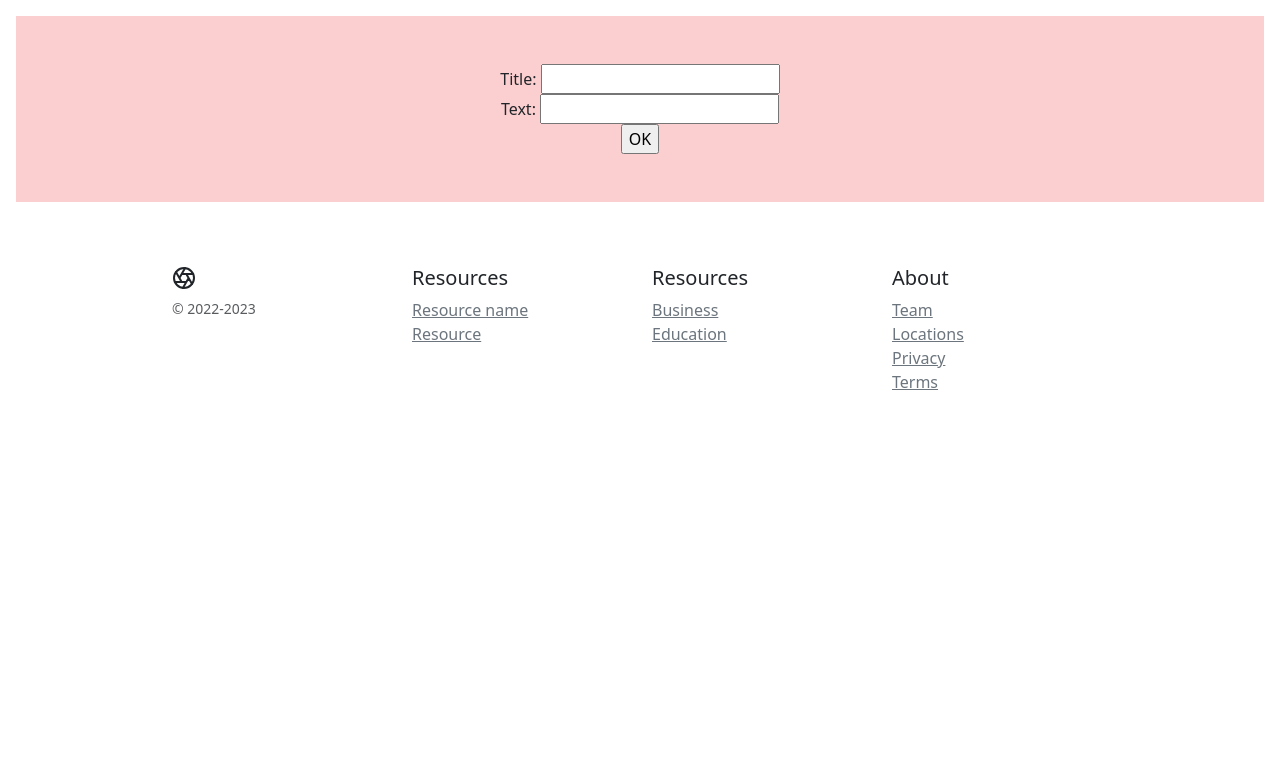
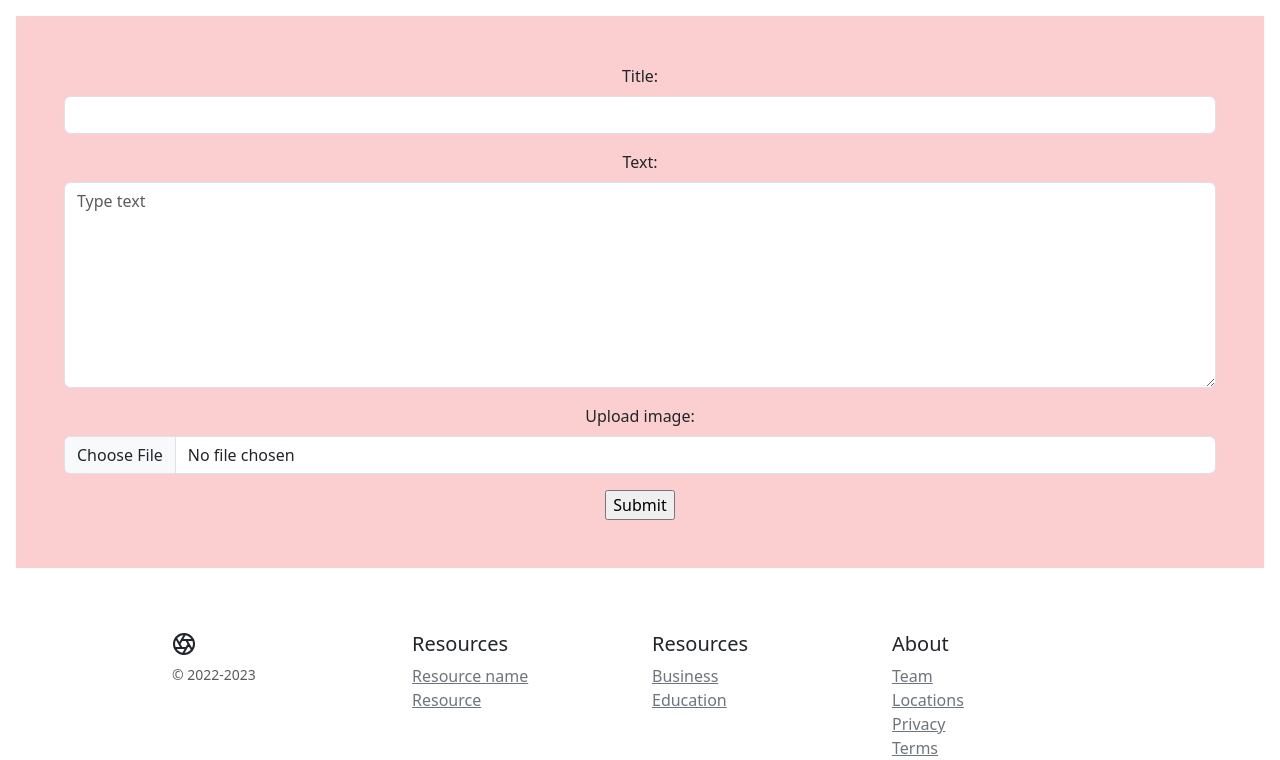
Before and after one commit to natasaivic/django-web-apps, a Django app: template microblog_2/microblog/microblog_app/templates/microblog_app/post.html in a window 1280 px wide. Shown: the part 48-808 px from the top of the page. Before the commit the page ends 438 px from the top, so only its background shows below. Run offline with Django 4.2, Linux system fonts and the light colour scheme; the template is opened without the code that fills it, so the values that code supplies are empty.

Commit message:
Uploading image

```diff
--- a/microblog_2/microblog/microblog/settings.py
+++ b/microblog_2/microblog/microblog/settings.py
@@ -118,6 +118,9 @@ USE_TZ = True
 
 STATIC_URL = "static/"
 
+MEDIA_URL = "/media/"
+MEDIA_ROOT = BASE_DIR / "media"
+
 # Default primary key field type
 # https://docs.djangoproject.com/en/4.1/ref/settings/#default-auto-field
 
--- a/microblog_2/microblog/microblog_app/forms.py
+++ b/microblog_2/microblog/microblog_app/forms.py
@@ -5,5 +5,4 @@ from .models import Post
 class PostForm(ModelForm):
     class Meta:
         model = Post
-        #fields = ['title', 'text', 'image', 'created_on']
-        fields = ['title', 'text']
+        fields = ['title', 'text', 'post_image']
--- a/microblog_2/microblog/microblog_app/models.py
+++ b/microblog_2/microblog/microblog_app/models.py
@@ -4,7 +4,7 @@ from django.db import models
 class Post(models.Model):
     title = models.CharField(max_length=200)
     text = models.CharField(max_length=3000)
-    #image = models.ImageField()
+    post_image = models.ImageField(upload_to='images/', default=0)
     created_on = models.DateTimeField(auto_now_add=True, editable=True)
     created_on.editable = True
 
--- a/microblog_2/microblog/microblog_app/templates/microblog_app/post.html
+++ b/microblog_2/microblog/microblog_app/templates/microblog_app/post.html
@@ -10,6 +10,7 @@
 
     <link href="{% static 'microblog_app/css/bootstrap.min.css' %}" rel="stylesheet">
     <link href="{% static 'microblog_app/css/style.css' %}" rel="stylesheet">
+    <link href="{% static 'https://cdn.jsdelivr.net/npm/bootstrap@5.3.0-alpha1/dist/css/bootstrap.min.css' %}" rel="stylesheet" integrity="sha384-GLhlTQ8iRABdZLl6O3oVMWSktQOp6b7In1Zl3/Jr59b6EGGoI1aFkw7cmDA6j6gD" crossorigin="anonymous">
 
     <!-- Custom styles for this template -->
     <link href="{% static 'microblog_app/css/blog.css' %}" rel="stylesheet">
@@ -39,20 +40,26 @@
 <main>
 
 <div class="position-relative overflow-hidden p-4 p-md-5 m-md-3 text-center background">
-  <form action="/post_form/" method="post">
+  <form action="/post_form/" method="post" enctype="multipart/form-data">
     {% csrf_token %}
-    <label for="title">Title: </label>
-    <input id="title" type="text" name="title" maxlength="200" required value="{{ form.title.value|default:'' }}">
-    <br>
-    <label for="tekst">Text: </label>
-    <input id="tekst" type="text" name="text" maxlength="3000" required value="{{ form.text.value|default:'' }}">
-    <br>
-    <input type="submit" value="OK">
+    <div class="mb-3">
+    <label for="title" class="form-label">Title: </label>
+    <input id="title" type="text" name="title" class="form-control" maxlength="200" required value="{{ form.title.value|default:'' }}">
+    </div>
+    <div class="mb-3">
+    <label for="tekst" class="form-label">Text: </label>
+    <textarea rows="8" cols="40" id="tekst" type="text" name="text" class="form-control" maxlength="3000" placeholder="Type text" required value="{{ form.text.value|default:'' }}"></textarea>
+    </div>
+    <div class="mb-3">
+    <label for="post_image" class="form-label">Upload image: </label>
+    <input id="post_image" type="file" class="form-control" name="post_image" height="40px" width="40px" alt="submit">
+    </div>
+    <input type="submit" value="Submit">
   </form>
-
 </div>
 
 </main>
+
 
 <footer class="container py-5">
   <div class="row">
--- a/microblog_2/microblog/microblog_app/views.py
+++ b/microblog_2/microblog/microblog_app/views.py
@@ -12,7 +12,7 @@ def post(request):
 
 def post_form(request):
     if request.method == 'POST':
-        form = PostForm(request.POST)
+        form = PostForm(request.POST, request.FILES)
         if form.is_valid():
             form.save()
             return redirect('/')
```
Also changed, not shown: microblog_2/microblog/db.sqlite3 (deleted), microblog_2/microblog/media/images/1.jpg (added), microblog_2/microblog/media/images/1_mmQpTnn.jpg (added), microblog_2/microblog/media/images/2.jpeg (added), microblog_2/microblog/microblog_app/media/images/1.jpg (added), microblog_2/microblog/microblog_app/migrations/0003_post_post_image.py (added), 1 other file.
